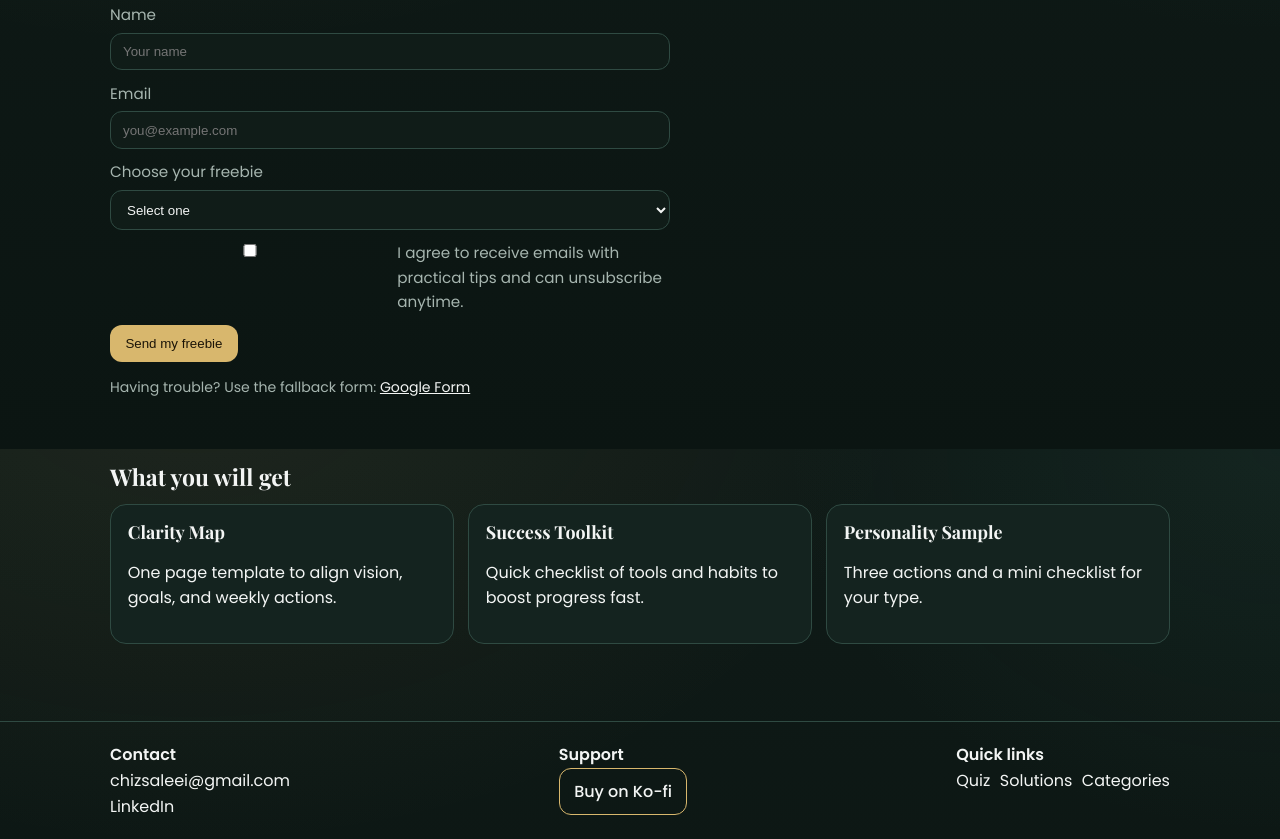
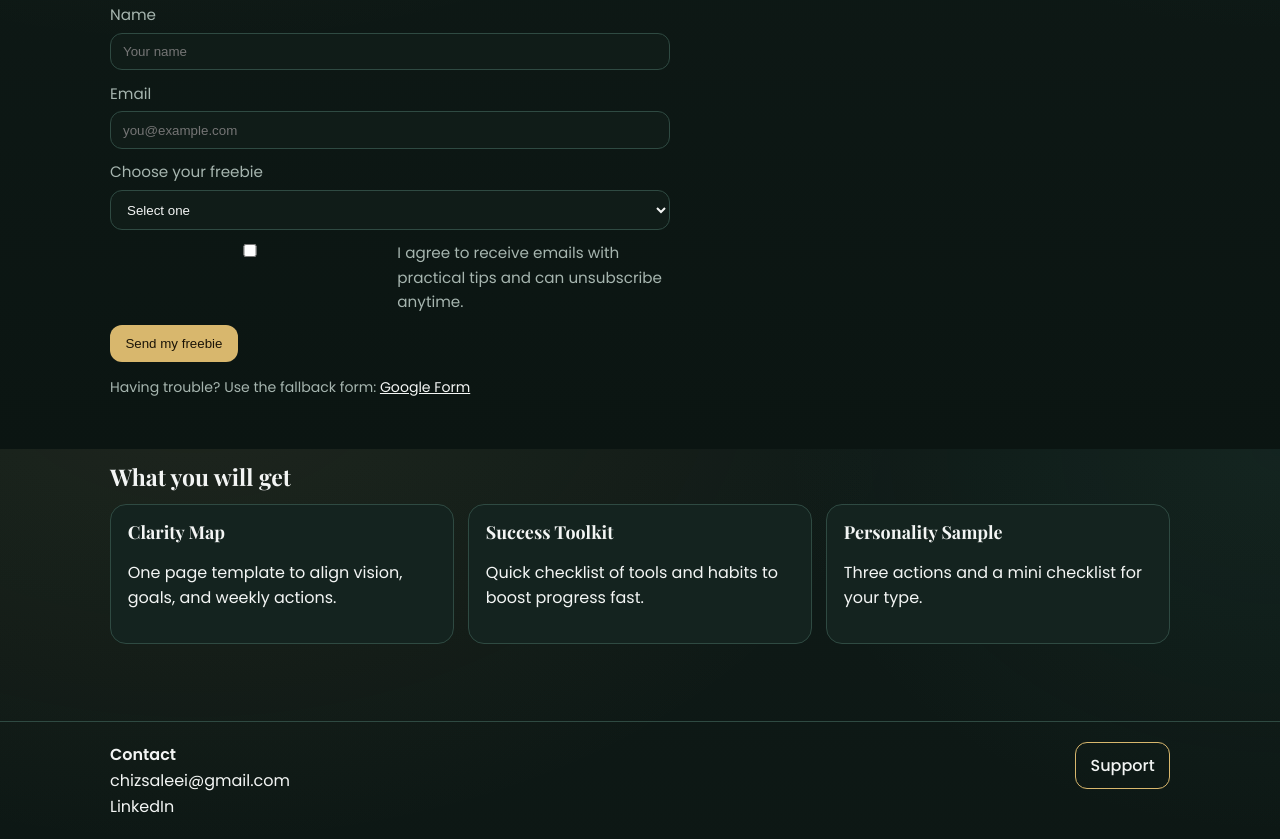
Before and after one commit to chizsaleei/Certificates, a plain HTML site: page freebie.html in a window 1280 px wide. Shown: the part 351-1190 px from the top of the page. Drawn offline with nearby package versions, Linux system fonts and the light colour scheme.

Commit message:
Update freebie.html

```diff
--- a/freebie.html
+++ b/freebie.html
@@ -127,25 +127,16 @@
     </section>
   </main>
 
-  <!-- Footer -->
+   <!-- Footer -->
   <footer class="site-footer" role="contentinfo">
-    <div class="container footer-inner">
+    <div class="container footer-inner footer-two-cols">
       <div class="footer-col">
         <strong>Contact</strong>
         <div><a href="mailto:chizsaleei@gmail.com">chizsaleei@gmail.com</a></div>
         <div><a href="https://www.linkedin.com/in/chizsaibanez/" target="_blank" rel="noopener">LinkedIn</a></div>
       </div>
-      <div class="footer-col">
-        <strong>Support</strong>
-        <div><a class="btn btn-support" href="https://ko-fi.com/lifebalanceq" target="_blank" rel="noopener">Buy on Ko-fi</a></div>
-      </div>
-      <div class="footer-col">
-        <strong>Quick links</strong>
-        <div class="footer-links">
-          <a href="quiz.html">Quiz</a>
-          <a href="client-solutions.html">Solutions</a>
-          <a href="coaching.html">Categories</a>
-        </div>
+      <div class="footer-col footer-right">
+        <a class="btn btn-support" href="https://ko-fi.com/lifebalanceq" target="_blank" rel="noopener">Support</a>
       </div>
     </div>
   </footer>
```
